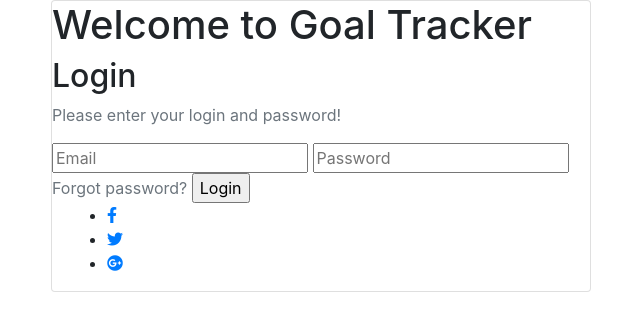
After one commit to hngi/Team-Geras-Goal-Tracker, a PHP site: page /Team-Geras-Goal-Tracker/login.php in a window 1280 px wide. The commit adds this page. Shown: the top 331 px of the page, without its empty margins (34-674 px from the left). Run offline with PHP 8.4, Linux system fonts and the light colour scheme; some libraries are stand-ins or nearby versions.

Commit message:
Login Page, Logout, Dash page
Backend code

```diff
--- a/Team-Geras-Goal-Tracker/dbcon.php
+++ b/Team-Geras-Goal-Tracker/dbcon.php
@@ -2,7 +2,7 @@
 $servername = 'localhost';
 $username = 'root';
 $password = '';
-$dbname = 'goaltrack';
+$dbname = 'goal_tracker';
 
 $conn = mysqli_connect($servername, $username, $password, $dbname);
 
--- /dev/null
+++ b/Team-Geras-Goal-Tracker/login.php
@@ -0,0 +1,97 @@
+<!DOCTYPE html>
+<html lang="en">
+<head>
+    <meta charset="UTF-8">
+    <meta name="viewport" content="width=device-width, initial-scale=1.0">
+    <meta http-equiv="X-UA-Compatible" content="ie=edge">
+    <title>Goal Tracker</title>
+<link rel="stylesheet" href="https://maxcdn.bootstrapcdn.com/bootstrap/4.0.0/css/bootstrap.min.css">
+<script src="https://maxcdn.bootstrapcdn.com/bootstrap/4.0.0/js/bootstrap.min.js"></script>
+<script src="https://cdnjs.cloudflare.com/ajax/libs/jquery/3.2.1/jquery.min.js"></script>
+<link rel="stylesheet" href="https://use.fontawesome.com/releases/v5.8.1/css/all.css">
+<link rel="stylesheet" href="style.css">
+</head>
+<body>
+
+<?php //Login.php
+require_once('dbcon.php');
+$error = $user = "";
+session_start();
+
+if (isset($_SESSION['user'])) {
+    $user = $_SESSION['user'];
+    die(header("location: dash.php"));
+} else {
+    $user = "";
+}
+function sanitizeString($var)
+{
+    $var = strip_tags($var);
+    $var = htmlentities($var);
+    $var = stripslashes($var);
+    return $var;
+}
+
+function validEmail($mail) {
+    $mail = preg_match("^[_a-z0-9-]+(\.[_a-z0-9-]+)*@[a-z0-9-]+(\.[a-z0-9-]+)*(\.[a-z]{2,3})$^",$mail);
+
+    return $mail;
+}
+
+if (isset($_POST['email'])) {
+
+    $email = sanitizeString($_POST['email']);
+    $pass = sanitizeString($_POST['password']);
+    if ($email == "" || $pass == "") {
+        $error = "Not all fields were entered<br />";
+    } else {
+
+        if (!validEmail($_POST['email'])) {
+            $error = "Invalid Email";
+        } else {
+            $salt1 = "qm&h*";
+            $salt2 = "pg!@";
+            $pass = md5("$salt1$pass$salt2");
+            $sql1 = "SELECT firstname, email, password FROM user WHERE email='$email' AND password='$pass'";
+            if (mysqli_num_rows(mysqli_query($conn,$sql1)) == 0) {
+                $error = "Email/Password invalid<br />";
+            } else {
+
+                $_SESSION['user'] = $email;
+                die(header("location: dash.php"));
+            }
+
+        }
+
+    }
+}
+
+?>
+
+<div class="container">
+    <div class="row">
+        <div class="col-md-6">
+            <div class="card">
+                <form class="box" method="post" action="<?php echo htmlspecialchars($_SERVER['PHP_SELF']);?>" enctype="multipart/form-data">
+                    <h1>Welcome to Goal Tracker</h1>
+                    <h2>Login</h2>
+                    <?php echo $error ?>
+                    <p class="text-muted"> Please enter your login and password!</p>
+                    <input type="email" class="email" name="email" placeholder="Email ">
+                    <input type="password" name="password" placeholder="Password"> <a class="forgot text-muted" href="#">Forgot password?</a>
+                    <input type="submit" name="" value="Login">
+                    <div class="col-md-12">
+                        <ul class="social-network social-circle">
+                            <li><a href="#" class="icoFacebook" title="Facebook"><i class="fab fa-facebook-f"></i></a></li>
+                            <li><a href="#" class="icoTwitter" title="Twitter"><i class="fab fa-twitter"></i></a></li>
+                            <li><a href="#" class="icoGoogle" title="Google +"><i class="fab fa-google-plus"></i></a></li>
+                        </ul>
+                    </div>
+                </form>
+            </div>
+        </div>
+    </div>
+</div>
+
+</body>
+</html>
```
Also changed, not shown: Team-Geras-Goal-Tracker/dash.php (added, +33 -0 lines), Team-Geras-Goal-Tracker/index.php (+6 -2 lines), Team-Geras-Goal-Tracker/logout.php (added, +9 -0 lines), img/HNG.PNG.
